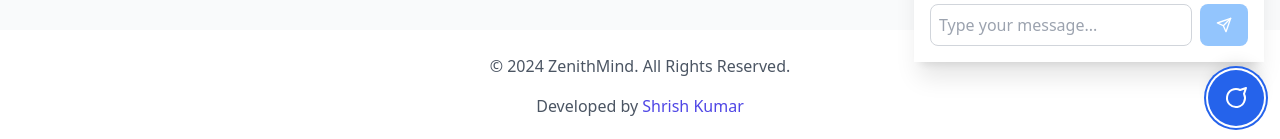
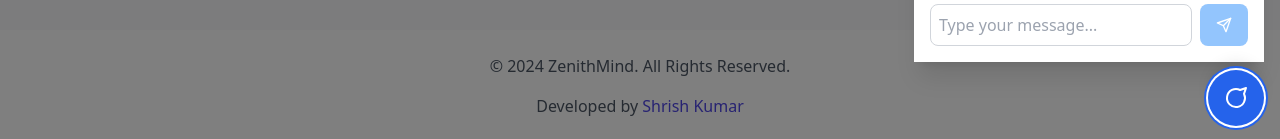
Before and after one commit to imshrishk/zenith, a React (Vite) app: page /ebook in a window 1280 px wide. Both pictures are taken after a click on the button "Open chat". Shown: the part 658-797 px from the top of the page. Built offline with nearby package versions, Linux system fonts and the light colour scheme; no server answers.

Commit message:
UI bug fix
Changed the chatbot UI so that it doesn't affect the clicks on the pages.

```diff
--- a/src/components/common/Header.tsx
+++ b/src/components/common/Header.tsx
@@ -1,4 +1,3 @@
-// src/components/common/Header.tsx
 import React, { useState } from "react";
 import { Link } from "react-router-dom";
 import { Menu, X, LogOut } from "lucide-react";
--- a/src/components/common/chatbot/index.tsx
+++ b/src/components/common/chatbot/index.tsx
@@ -65,7 +65,11 @@ export const Chatbot: React.FC = () => {
       }
     };
 
+    // Only add the event listener when the chat is open
+    if (isOpen) {
       document.addEventListener('mousedown', handleOutsideClick);
+    }
+
     return () => {
       document.removeEventListener('mousedown', handleOutsideClick);
     };
@@ -93,7 +97,6 @@ export const Chatbot: React.FC = () => {
         isUser: false,
         timestamp: new Date(),
       };
-
       dispatch({ type: 'ADD_MESSAGE', payload: botMessage });
     } catch (error) {
       dispatch({
@@ -106,11 +109,23 @@ export const Chatbot: React.FC = () => {
   };
 
   return (
-    <div className="fixed bottom-0 right-0 z-40 flex flex-col items-end p-4">
+    <>
+      {/* Overlay only when chat is open */}
+      {isOpen && (
+        <div
+          className="fixed inset-0 bg-black bg-opacity-50 z-30"
+          onClick={() => setIsOpen(false)}
+        />
+      )}
+
+      {/* Chat container - only interactive elements have pointer-events-auto */}
+      <div className="fixed bottom-0 right-0 z-40 p-4" style={{ pointerEvents: 'none' }}>
+        {/* Chat window */}
         <div
           className={`mb-16 transition-all duration-300 ease-in-out ${
-          isOpen ? 'opacity-100 scale-100' : 'opacity-0 scale-95 pointer-events-none'
+            isOpen ? 'opacity-100 scale-100' : 'opacity-0 scale-95'
           }`}
+          style={{ pointerEvents: isOpen ? 'auto' : 'none' }}
         >
           <div
             ref={chatContainerRef}
@@ -120,7 +135,7 @@ export const Chatbot: React.FC = () => {
           >
             <div className="flex h-14 items-center justify-between rounded-t-lg bg-blue-600 px-4 text-white">
               <div className="flex items-center space-x-2">
-              <MessageCircle className="h-5 w-5" />
+                <MessageCircle className="h-5 w-5"/>
                 <h3 className="text-lg font-semibold">Ask Zenith AI</h3>
               </div>
               <button
@@ -128,7 +143,7 @@ export const Chatbot: React.FC = () => {
                 className="rounded-full p-1 hover:bg-blue-700 transition-colors"
                 aria-label="Close chat"
               >
-              <X className="h-5 w-5" />
+                <X className="h-5 w-5"/>
               </button>
             </div>
 
@@ -139,12 +154,12 @@ export const Chatbot: React.FC = () => {
                 </div>
               )}
               {state.messages.map((message) => (
-              <ChatMessage key={message.id} message={message} />
+                <ChatMessage key={message.id} message={message}/>
               ))}
               {state.isLoading && (
                 <div className="flex justify-start">
                   <div className="flex items-center space-x-2 rounded-lg bg-gray-100 p-3">
-                  <Loader className="h-4 w-4 animate-spin text-blue-600" />
+                    <Loader className="h-4 w-4 animate-spin text-blue-600"/>
                     <span className="text-sm text-gray-600">Thinking...</span>
                   </div>
                 </div>
@@ -154,7 +169,7 @@ export const Chatbot: React.FC = () => {
                   {state.error}
                 </div>
               )}
-            <div ref={messagesEndRef} />
+              <div ref={messagesEndRef}/>
             </div>
 
             <div className="border-t bg-white p-4">
@@ -167,7 +182,8 @@ export const Chatbot: React.FC = () => {
           </div>
         </div>
 
-      <div className="fixed bottom-4 right-4">
+        {/* Chat button - always clickable */}
+        <div className="fixed bottom-4 right-4" style={{ pointerEvents: 'auto' }}>
           <button
             onClick={() => setIsOpen(prev => !prev)}
             className={`group relative rounded-full bg-blue-600 p-4 text-white shadow-lg transition-all duration-300 hover:bg-blue-700 focus:outline-none focus:ring-2 focus:ring-blue-600 focus:ring-offset-2 ${
@@ -176,16 +192,15 @@ export const Chatbot: React.FC = () => {
             aria-label={isOpen ? 'Close chat' : 'Open chat'}
             aria-expanded={isOpen}
           >
-          <MessageCircle className="h-6 w-6" />
+            <MessageCircle className="h-6 w-6"/>
             {!isOpen && state.messages.filter(m => !m.isUser).length > 0 && (
-            <span
-              className="absolute -top-1 -right-1 flex h-5 w-5 items-center justify-center rounded-full bg-red-500 text-xs font-bold"
-            >
+              <span className="absolute -top-1 -right-1 flex h-5 w-5 items-center justify-center rounded-full bg-red-500 text-xs font-bold">
                 {state.messages.filter(m => !m.isUser).length}
               </span>
             )}
           </button>
         </div>
       </div>
+    </>
   );
 };
--- a/src/components/pages/Methods/index.tsx
+++ b/src/components/pages/Methods/index.tsx
@@ -21,7 +21,7 @@ const meditations = [
     id: 3,
     title: 'Loving-Kindness',
     duration: 20,
-    description: 'Develop compassion for yourself and others.',
+    description: 'Develop compassion for yourself and others by meditation.',
     imageUrl: 'https://images.unsplash.com/photo-1499209974431-9dddcece7f88?ixlib=rb-4.0.3&ixid=MnwxMjA3fDB8MHxwaG90by1wYWdlfHx8fGVufDB8fHx8&auto=format&fit=crop&w=2070&q=80',
   },
 ];
```
Lines whose indentation alone changed are shown as unchanged.
